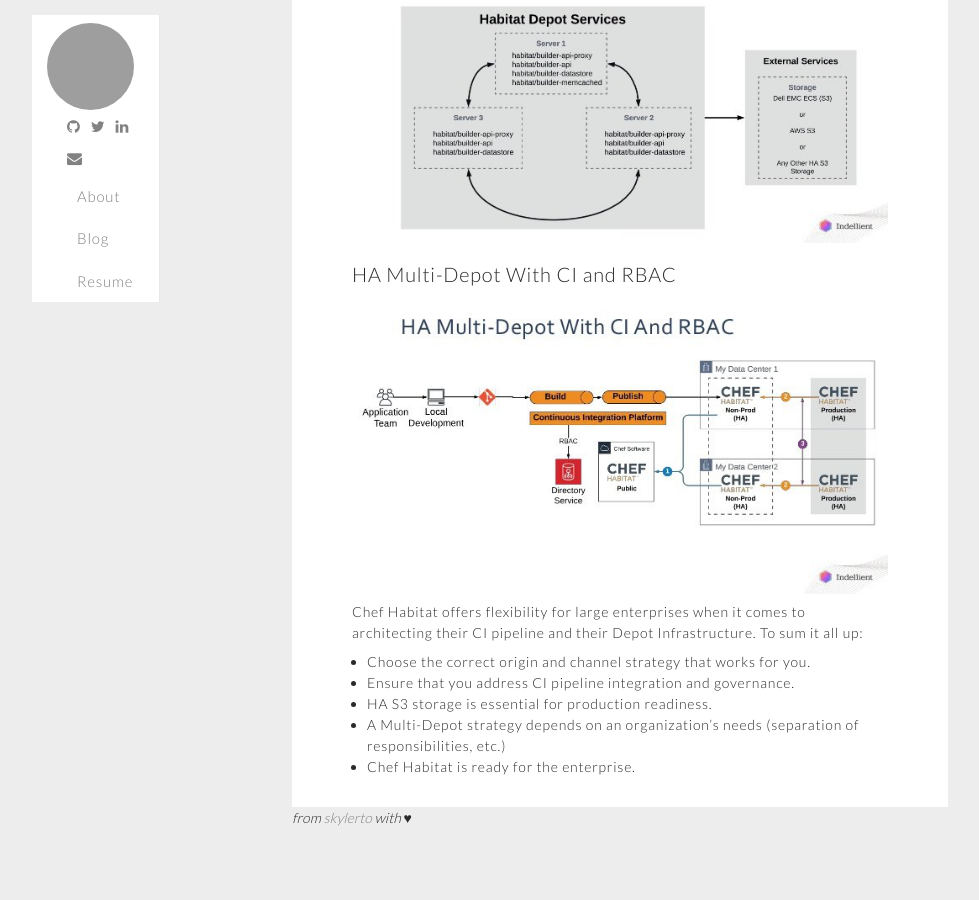
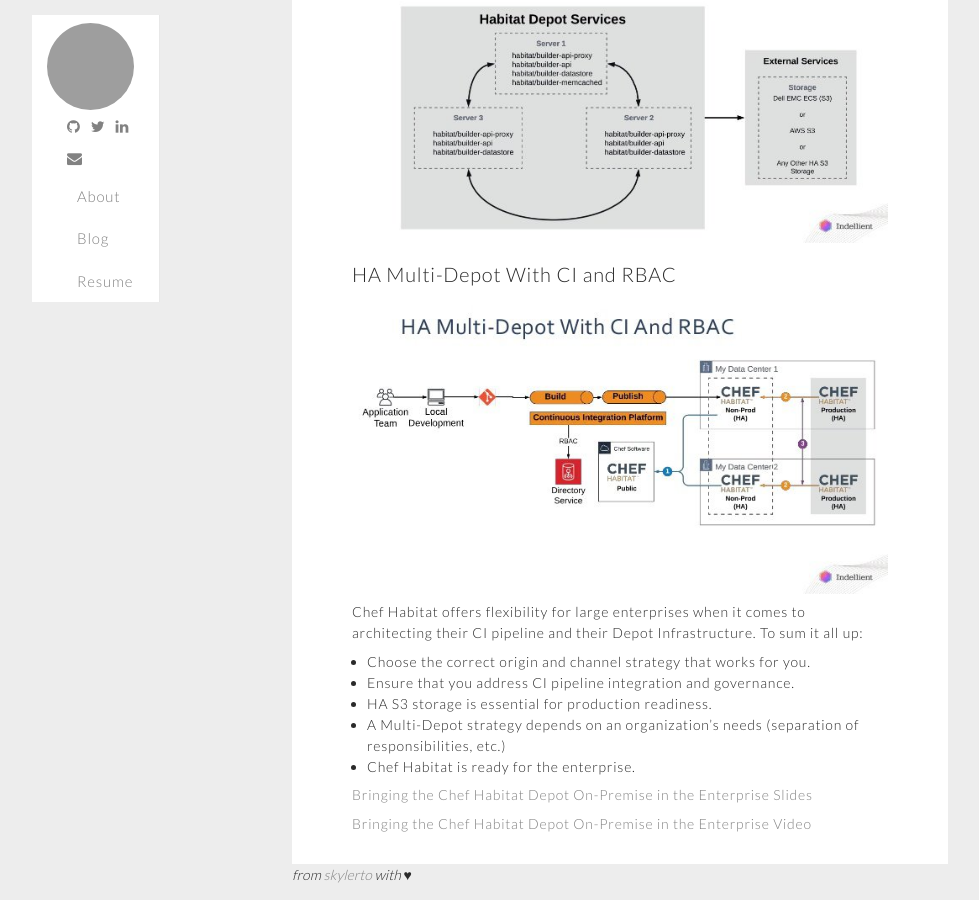
Before and after one commit to skylerto/skylerto.github.io, a Jekyll site: the page built from _posts/2019-06-19-on-prem-hab-depot.markdown, in a window 1280 px wide and 900 px high, scrolled down 3963 px, cut to the strip 0-900 px from the top of the window. Shown: the whole strip, without its empty margins (118-1097 px from the left). Built offline with Jekyll 4.4.1, drawn with Linux system fonts in a browser that asks for light colours; before the commit the page ends 4806 px from its top, so only the background shows below that; grey boxes are pictures that could not be loaded.

Commit message:
adds slides and yt link
Signed-off-by: skylerto <skylerclayne@gmail.com>

```diff
--- a/_posts/2019-06-19-on-prem-hab-depot.markdown
+++ b/_posts/2019-06-19-on-prem-hab-depot.markdown
@@ -110,3 +110,8 @@ their CI pipeline and their Depot Infrastructure. To sum it all up:
 - HA S3 storage is essential for production readiness.
 - A Multi-Depot strategy depends on an organization's needs (separation of responsibilities, etc.)
 - Chef Habitat is ready for the enterprise.
+
+
+[Bringing the Chef Habitat Depot On-Premise in the Enterprise Slides](https://www.slideshare.net/Indellient/bringing-the-chef-habitat-depot-onpremise-in-the-enterprise)
+
+[Bringing the Chef Habitat Depot On-Premise in the Enterprise Video](https://youtu.be/GcGb9d3ERn4)
```
